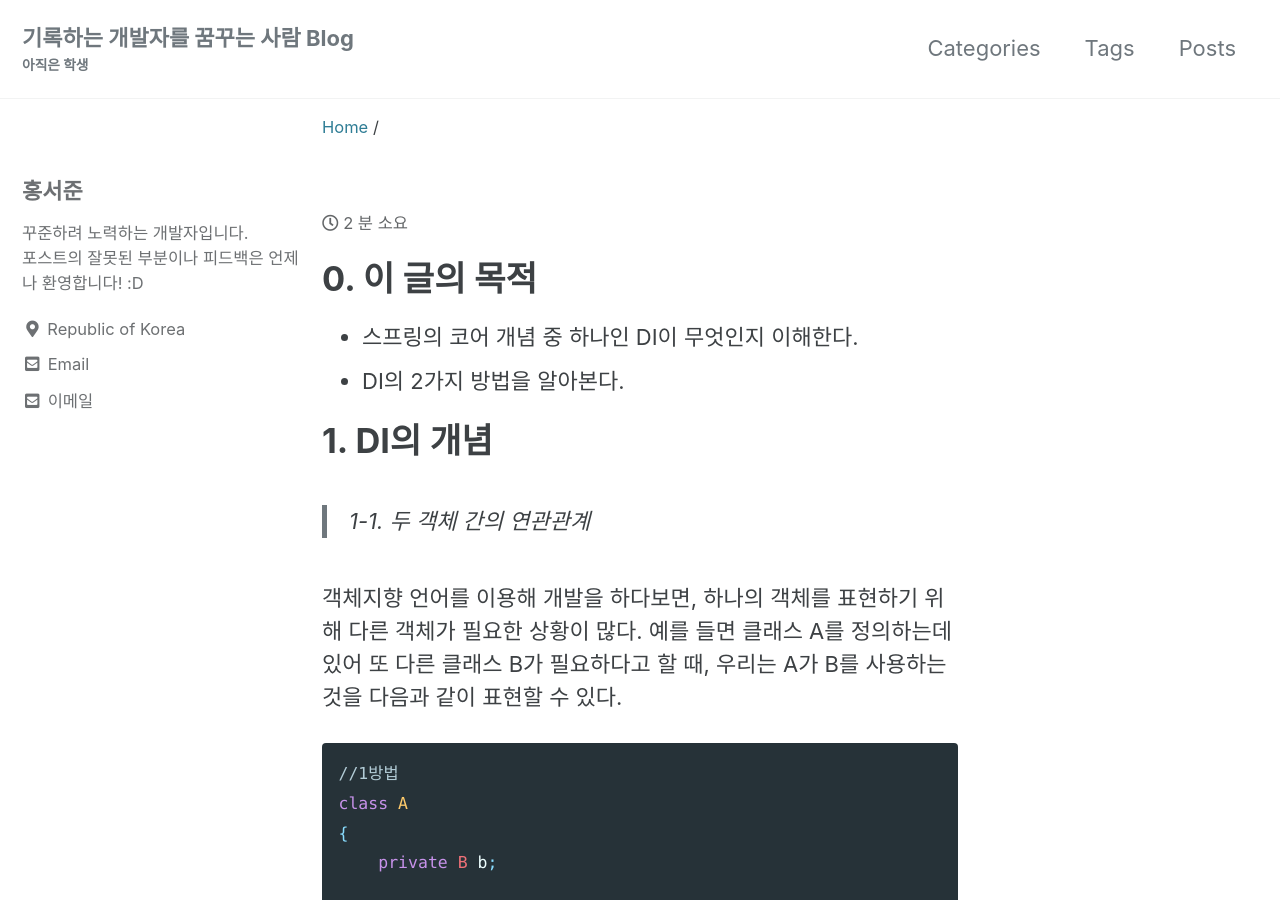
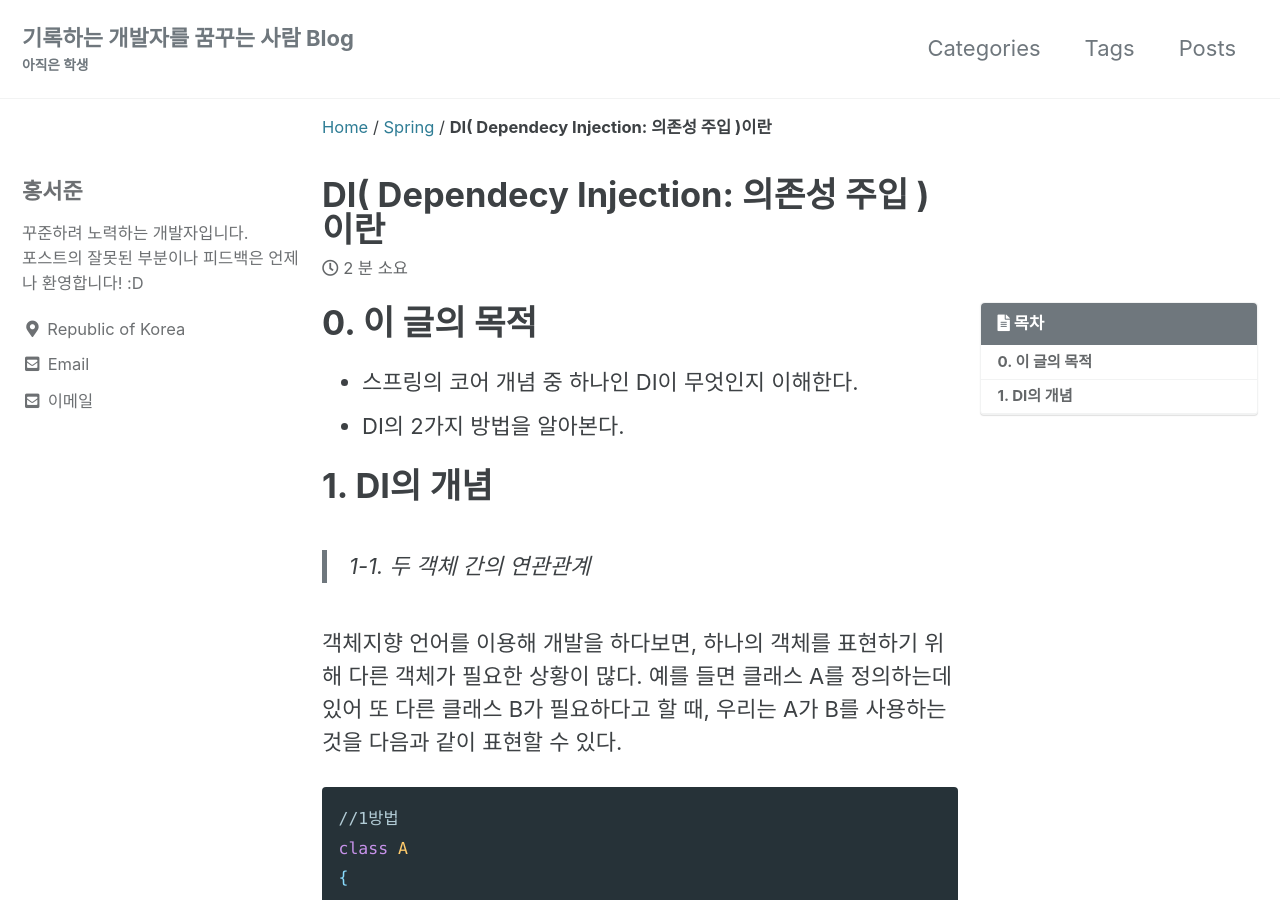
Before and after one commit to codingSJ/codingSJ.github.io, a Jekyll site: the page built from _posts/spring/2021-02-28-Dependency-Injection.md, in a window 1280 px wide and 900 px high. Built offline with Jekyll 4.4.1, drawn with Linux system fonts in a browser that asks for light colours; cached includes are drawn as plain includes; comment, search, counter and statistics services are not loaded.

Commit message:
Update 2021-02-28-Dependency-Injection.md

```diff
--- a/_posts/spring/2021-02-28-Dependency-Injection.md
+++ b/_posts/spring/2021-02-28-Dependency-Injection.md
@@ -1,5 +1,5 @@
 ---
-title: DI( Dependecy Injection: 의존성 주입 )이란
+title: "DI( Dependecy Injection: 의존성 주입 )이란"
 layout: single
 author_profile: true
 read_time: true
@@ -12,6 +12,7 @@ toc: true
 toc_sticky: true
 toc_label: 목차
 ---
+
 
 # 0. 이 글의 목적
 
```
